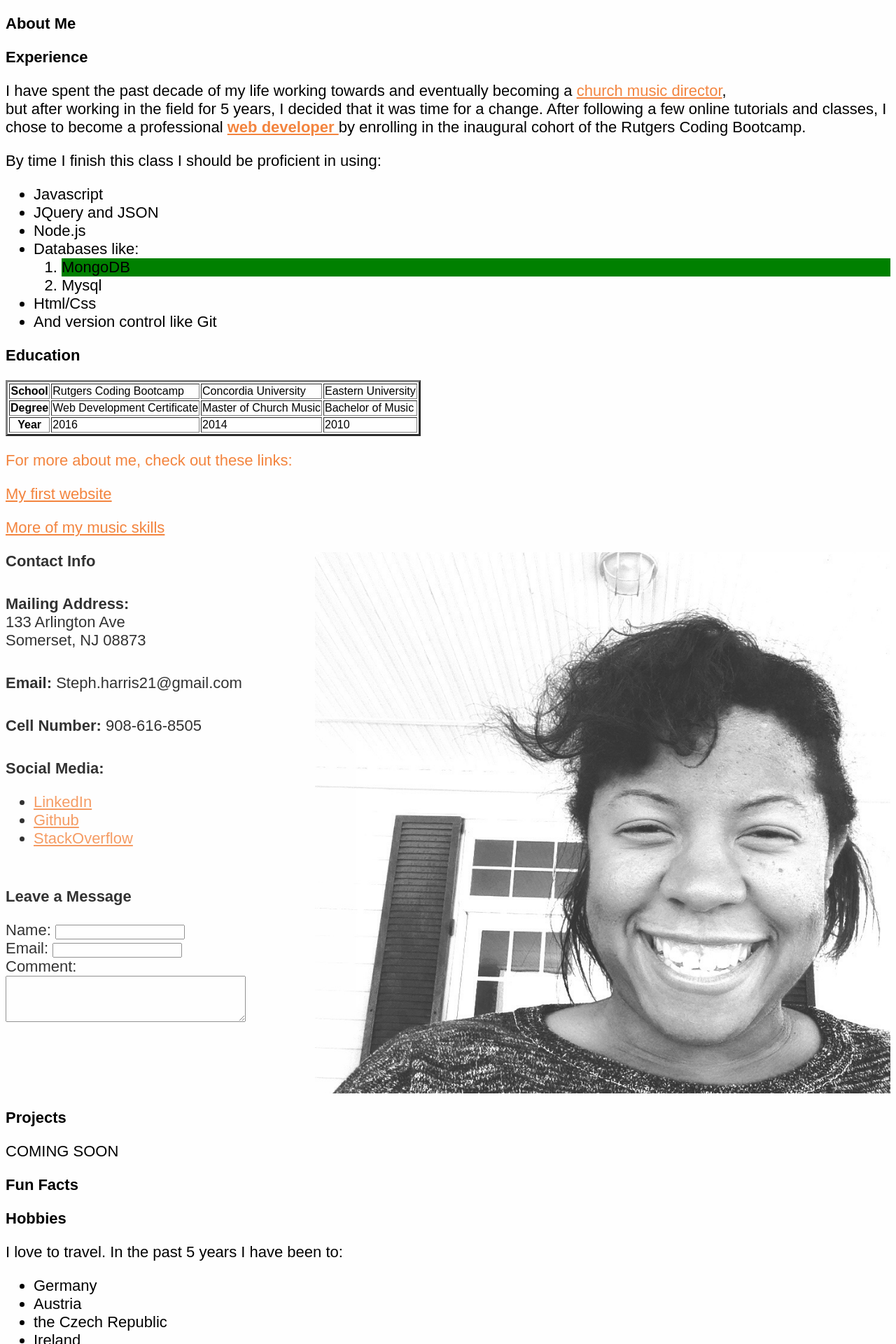
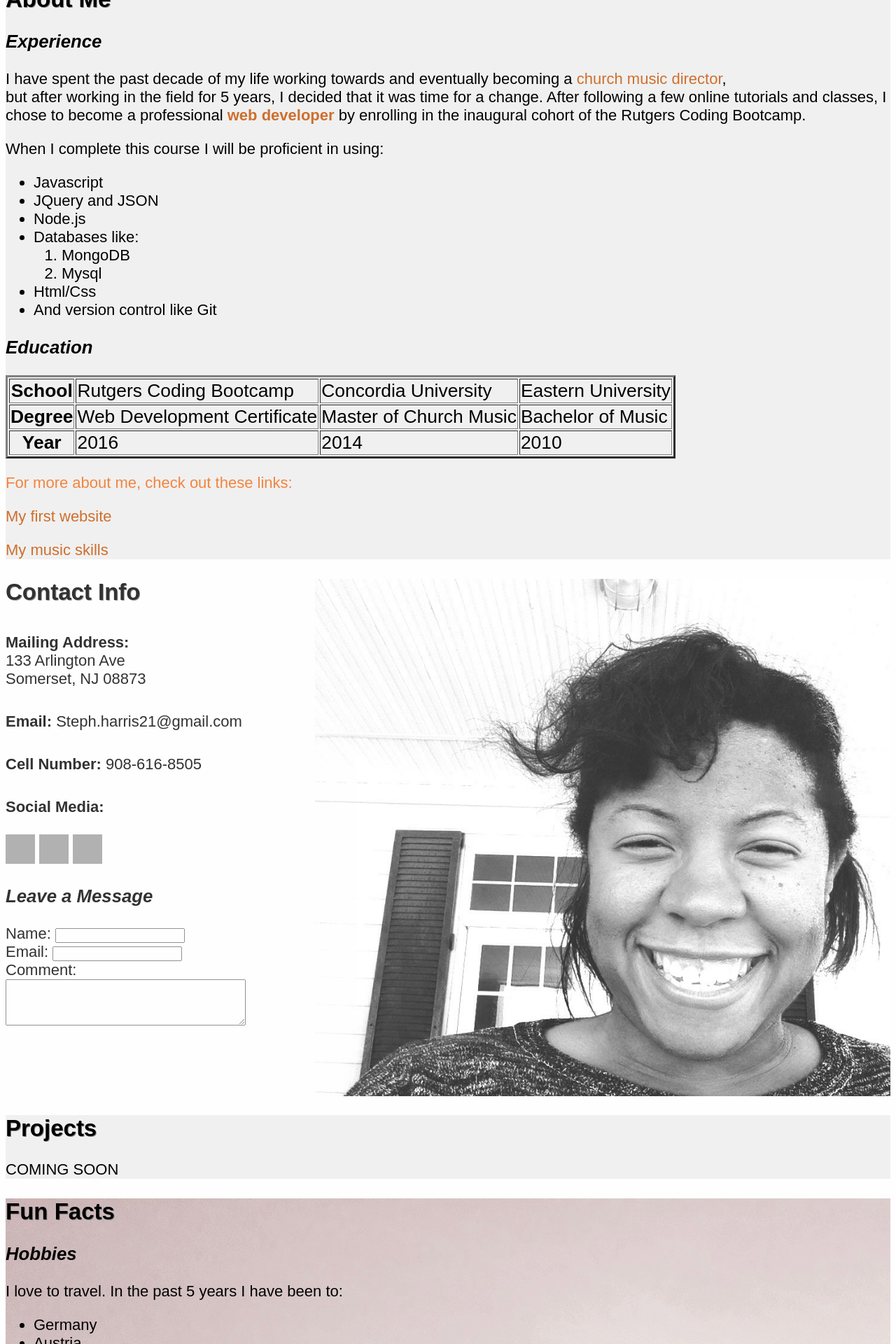
Before and after one commit to Steph-harris/Portfolio, a PHP site: page / in a window 1280 px wide. Shown: the part 675-2595 px from the top of the page at 70% size. Run offline with PHP 8.4, Linux system fonts and the light colour scheme; grey boxes are pictures that could not be loaded.

Commit message:
added new images and backgrounds to sections

```diff
--- a/Stylesheets/master.css
+++ b/Stylesheets/master.css
@@ -1,40 +1,42 @@
 body {
-	background-color: #fefefe
-}
-
-h2, h3, body {
+	background-color: #fefefe;
 	font-family: 'Arial Rounded MT Bold', 'Helvetica Rounded', Arial, sans-serif;
   font-size: 22px
 }
-
-h1 {
-	font-size: 3.5em;
-	text-align: center;
-	padding-top: 10%;
-	margin-bottom: 0;
+h2 {
+	text-shadow: 1px 1px gray;
 }
-
-ol > li:first-child {
-  background-color: green
+h3 {
+	font-style: italic;
 }
 #home {
 	background-image: url("../img/bridge.jpg");
   background-size: 100%;
   background-repeat: no-repeat;
   text-align: center;
+  color: #F0F0F0
 }
 
 #home h1 {
 	font-family: 'Helvetica Neue', Helvetica, Arial, sans-serif;
+  font-size: 3.5em;
+	text-align: center;
+	padding-top: 10%;
+	margin-bottom: 0;
 }
 
 #home p {
 	font-size: 1.5em;
+	color: #fff;
 }
 nav > ul > li {
-	font-size: 1.2em;
+	font-size: 1.5em;
 	padding-bottom: 12px;
 	list-style: none;
+}
+
+table {
+	font-size: larger;
 }
 
 .red {
@@ -42,15 +44,20 @@ nav > ul > li {
 }
 
 a {
-    color: #f3843e;
+	color: #CE6F2D;
+	text-decoration: none;
 }
 
 a:visited {
-	color:#90AA45;
+	color:#2A2E53;
 }
 
 a:hover {
 	color:#fff;
+}
+
+p > a:hover {
+  color:#3383AD;
 }
 
 #contact {
@@ -59,7 +66,6 @@ a:hover {
   background-repeat: no-repeat;
   background-position: right;
   opacity: .8;
-  /*width: 100%*/
  }
 
  #contact p {
@@ -68,3 +74,9 @@ a:hover {
 #contact form {
 	padding-bottom: 8%;
 }
+#about, #projects {
+	background-color: #F0F0F0;
+}
+#fun {
+	background-image: url("../img/Splashmin.jpg");
+}
--- a/home.html
+++ b/home.html
@@ -8,8 +8,9 @@
 </head>
 <body>
   <section id="home">
-    <h1 class="red">Stephanie <br>Harris</h1>
+    <h1>Stephanie Harris</h1>
     <p>MEAN stack web developer located in central New Jersey</p>
+
     <nav>
       <ul class="red">
         <li><a href="#">Home</a></li>
@@ -27,7 +28,7 @@
     <h3>Experience</h3>
     <p>I have spent the past decade of my life working towards and eventually becoming a <a href="http://worship.calvin.edu/resources/resource-library/job-description-1-director-of-music/" target="_blank">church music director</a>, <br> but after working in the field for 5 years, I decided that it was time for a change. After following a few online tutorials and classes, I chose to become a professional <strong><a href="http://money.usnews.com/careers/best-jobs/web-developer"> web developer </a></strong>by enrolling in the inaugural cohort of the Rutgers Coding Bootcamp.</p>
     <p>
-      By time I finish this class I should be proficient in using:
+      When I complete this course I will be proficient in using:
       <ul>
         <li>Javascript</li>
         <li>JQuery and JSON</li>
@@ -71,27 +72,25 @@
 
     <p><a href="http://painter-mildred-27247.bitballoon.com/" target="_blank">My first website</a></p>
     <p></p>
-    <p><a href="https://www.youtube.com/user/Powerpuffspice/videos" target="_blank">More of my music skills</a></p>
+    <p><a href="https://www.youtube.com/user/Powerpuffspice/videos" target="_blank">My music skills</a></p>
     <p></p>
   </section>
 
   <section id="contact">
-  <!--<section id="contact" style="
-    width: 25%;
-    margin: 0;
-    float: left;
-">-->
+
     <h2>Contact Info</h2>
     <p><strong>Mailing Address:</strong><br>
     133 Arlington Ave <br> Somerset, NJ 08873</p>
     <p><strong>Email: </strong>Steph.harris21@gmail.com</p>
     <p><strong>Cell Number:</strong> 908-616-8505</p>
-    <p><strong>Social Media:</strong>
-    <ul>
-      <li><a href="https://www.linkedin.com/in/stephharris21"> LinkedIn </a></li>
-      <li><a href="https://github.com/Steph-harris"> Github </a></li>
-      <li><a href="http://stackoverflow.com/users/5072001/stephanie-harris"> StackOverflow </a></li>
-    </ul>
+    <p><strong>Social Media:</strong><br>
+    <br>
+    <a href="https://www.linkedin.com/in/stephharris21" target="_blank"><img src="http://lumiaconversationsuk.microsoft.com/wp-content/uploads/2011/12/linkedin-logo.jpg" alt="Stephanie's Linkedin" width="42" height="42" border="0">
+    </a>
+    <a href="https://github.com/Steph-harris" target="_blank"><img src="http://cdn.flaticon.com/svg/38/38401.svg" alt="Stephanie's Github" width="42" height="42" border="0"> </a>
+    <a href="http://stackoverflow.com/users/5072001/stephanie-harris" target="_blank"><img src="https://cdn4.iconfinder.com/data/icons/miu-shadow-social/48/stackoverflow_-128.png" alt="Stephanie's Stack" width="42" height="42" border="0">
+    </a>
+
     </p>
 
     <h3>Leave a Message</h3>
@@ -108,8 +107,7 @@
       </textarea>
     </form>
   </section>
-  <!--
-  <img src="https://scontent-iad3-1.xx.fbcdn.net/hphotos-xfa1/v/t1.0-9/11149307_960663683958254_7008243973284878144_n.jpg?oh=6d34db54647d0e9391be04e76292d757&oe=56BDB6AB" style="width:80%;" border="0"alt="Pic of Me">Set image opacity to .75 or lower-->
+
   <section id ="projects">
     <h2>Projects</h2>
     <p>COMING SOON</p>
```
Also changed, not shown: Img/Splashmin.jpg (added), 1 other file.
